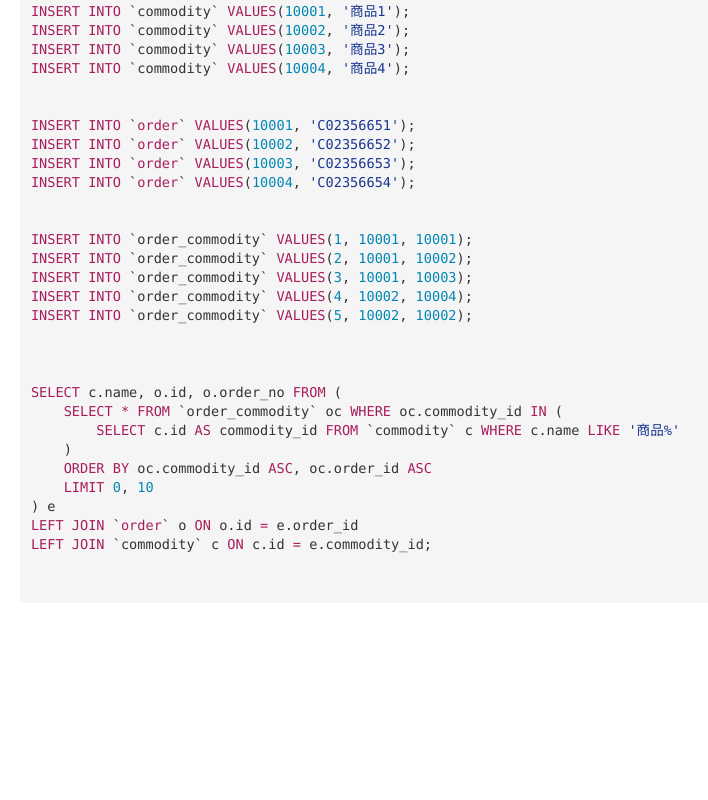
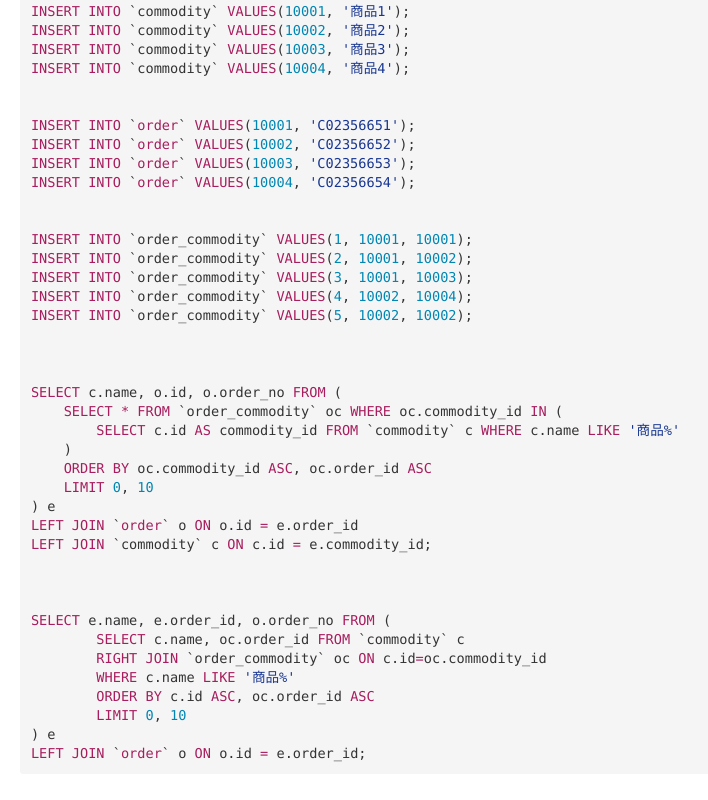
Before and after one commit to Angry-Birds-007/tiantai_sql_ec, a plain HTML site: page index.html in a window 1280 px wide. Shown: the part 707-1507 px from the top of the page, without its empty margins (195-903 px from the left). Before the commit the page ends 1358 px from the top, so only its background shows below. Drawn offline with Linux system fonts and the light colour scheme.

Commit message:
:construction: 修改sql

```diff
--- a/index.html
+++ b/index.html
@@ -4,6 +4,7 @@
       <meta name="viewport" content="width=device-width, initial-scale=1.0">
 
       <link rel="stylesheet" href="katex.min.css">
+
 
       <style>
       /**
@@ -319,6 +320,15 @@ pre[data-line] .line-highlight[data-end]:after {
 <span class="token keyword">LEFT</span> <span class="token keyword">JOIN</span> <span class="token punctuation">`</span>commodity<span class="token punctuation">`</span> c <span class="token keyword">ON</span> c<span class="token punctuation">.</span>id <span class="token operator">=</span> e<span class="token punctuation">.</span>commodity_id<span class="token punctuation">;</span>
 
 
+
+<span class="token keyword">SELECT</span> e<span class="token punctuation">.</span>name<span class="token punctuation">,</span> e<span class="token punctuation">.</span>order_id<span class="token punctuation">,</span> o<span class="token punctuation">.</span>order_no <span class="token keyword">FROM</span> <span class="token punctuation">(</span>
+	<span class="token keyword">SELECT</span> c<span class="token punctuation">.</span>name<span class="token punctuation">,</span> oc<span class="token punctuation">.</span>order_id <span class="token keyword">FROM</span> <span class="token punctuation">`</span>commodity<span class="token punctuation">`</span> c
+	<span class="token keyword">RIGHT</span> <span class="token keyword">JOIN</span> <span class="token punctuation">`</span>order_commodity<span class="token punctuation">`</span> oc <span class="token keyword">ON</span> c<span class="token punctuation">.</span>id<span class="token operator">=</span>oc<span class="token punctuation">.</span>commodity_id
+	<span class="token keyword">WHERE</span> c<span class="token punctuation">.</span>name <span class="token operator">LIKE</span> <span class="token string">&apos;&#x5546;&#x54C1;%&apos;</span>
+	<span class="token keyword">ORDER</span> <span class="token keyword">BY</span> c<span class="token punctuation">.</span>id <span class="token keyword">ASC</span><span class="token punctuation">,</span> oc<span class="token punctuation">.</span>order_id <span class="token keyword">ASC</span>
+	<span class="token keyword">LIMIT</span> <span class="token number">0</span><span class="token punctuation">,</span> <span class="token number">10</span>
+<span class="token punctuation">)</span> e
+<span class="token keyword">LEFT</span> <span class="token keyword">JOIN</span> <span class="token punctuation">`</span><span class="token keyword">order</span><span class="token punctuation">`</span> o <span class="token keyword">ON</span> o<span class="token punctuation">.</span>id <span class="token operator">=</span> e<span class="token punctuation">.</span>order_id<span class="token punctuation">;</span>
 </pre>
       </div>
 
```
